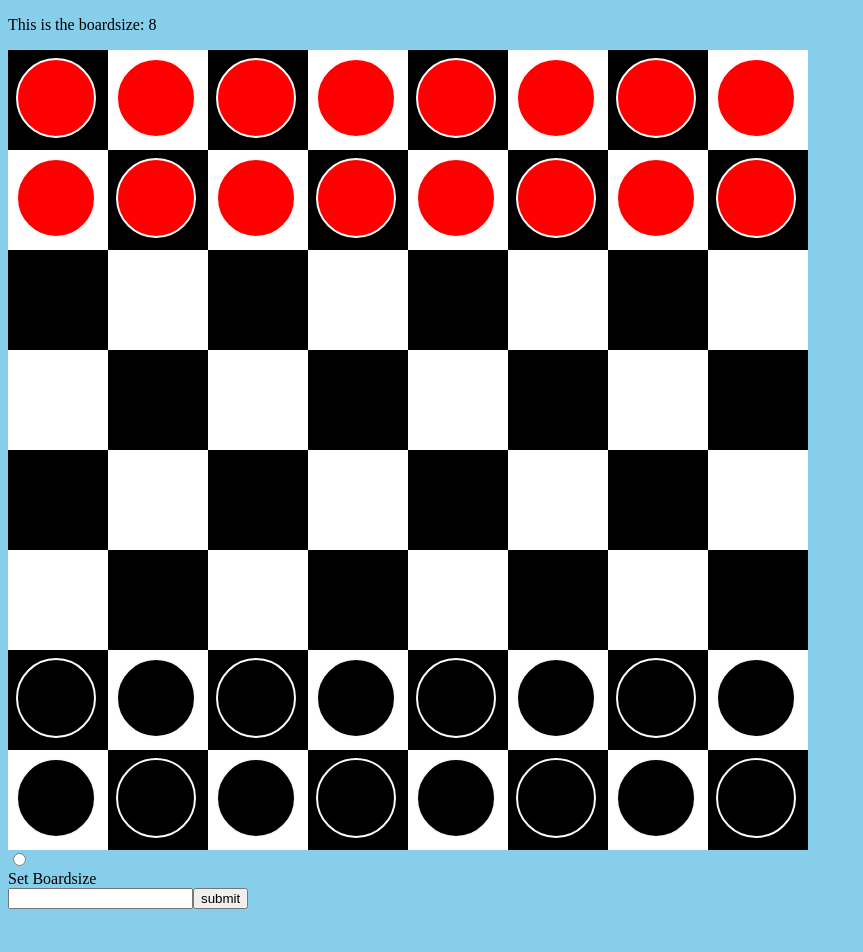
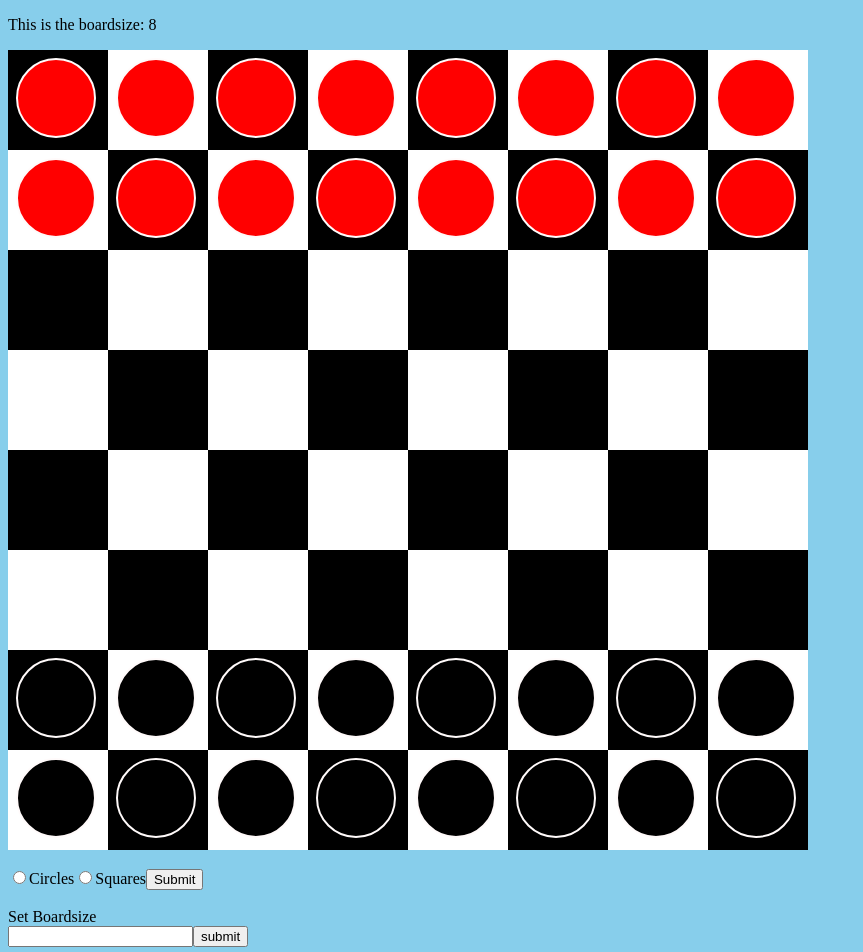
Before and after one commit to ch-brian/checkers, a Next.js app: page / in a window 1280 px wide. Shown: the top 952 px of the page, without its empty margins (0-863 px from the left). Before the commit the page ends 917 px from the top, so only its background shows below. Built offline with nearby package versions, Linux system fonts and the light colour scheme.

Commit message:
pushing piece functionality

```diff
--- a/components/Board.jsx
+++ b/components/Board.jsx
@@ -4,6 +4,8 @@ import Row from './Row.jsx';
 const Board = (props) => {
   const { boardsize } = props;
   const [board, setBoard] = useState(setBoardState());
+  const [shape, setShape] = useState('circle');
+  const [shapeInput, setShapeInput] = useState('circle');
   const [selectedPiece, setSelectedPiece] = useState();
 
   function createRows(boardsize) {
@@ -16,6 +18,7 @@ const Board = (props) => {
           rowState={board[i]}
           selectedPiece={selectedPiece}
           setSelectedPiece={setSelectedPiece}
+          shape={shape}
         />
       );
     }
@@ -48,16 +51,40 @@ const Board = (props) => {
     return boardState;
   }
 
+  function handleShapeSubmit(e) {
+    e.preventDefault();
+    console.log(shapeInput);
+    setShape(shapeInput);
+  }
+
   const rowArray = createRows(boardsize);
-  console.log('this is selected piece; ', selectedPiece);
+  // console.log('this is selected piece; ', selectedPiece);
 
   return (
     <div className='board'>
       <p>This is the boardsize: {boardsize}</p>
       {rowArray}
-      <form>
-        <input type='radio'></input>
+      <br />
+      <form onSubmit={handleShapeSubmit}>
+        <input
+          type='radio'
+          name='shape'
+          id='circles'
+          value='circles'
+          onClick={() => setShapeInput('circle')}
+        ></input>
+        <label for='circles'>Circles</label>
+        <input
+          type='radio'
+          name='shape'
+          id='squares'
+          value='squares'
+          onClick={() => setShapeInput('square')}
+        ></input>
+        <label for='squares'>Squares</label>
+        <input type='submit'></input>
       </form>
+      <br />
     </div>
   );
 };
--- a/components/Piece.jsx
+++ b/components/Piece.jsx
@@ -3,7 +3,7 @@ import React from 'react';
 const Piece = (props) => {
   const { pieceState, selectedPiece, setSelectedPiece, id } = props;
   const pieceColor = pieceState === 'red' ? 'piece--red' : 'piece--black';
-  console.log('id vs selectedpiece', [id, selectedPiece]);
+  // console.log('id vs selectedpiece', [id, selectedPiece]);
   let piece = renderPiece();
   function renderPiece() {
     if (JSON.stringify(selectedPiece) === JSON.stringify(id)) {
--- a/components/Row.jsx
+++ b/components/Row.jsx
@@ -7,7 +7,7 @@ const Row = (props) => {
   const boxArray = createBoxes(boardsize);
 
   function createBoxes(boardsize) {
-    console.log('from row.jsx: ', [id, rowState]);
+    // console.log('from row.jsx: ', [id, rowState]);
     const boxArr = [];
     if (id % 2 === 0) {
       for (let i = 0; i < boardsize; i++) {
--- a/pages/index.js
+++ b/pages/index.js
@@ -7,8 +7,8 @@ const App = () => {
   const [boardsizeInput, setBoardsizeInput] = useState('');
 
   useEffect(() => {
-    console.log(boardsize);
-    console.log(typeof boardsize);
+    // console.log(boardsize);
+    // console.log(typeof boardsize);
   });
 
   function handleBoardsizeChange(e) {
```
